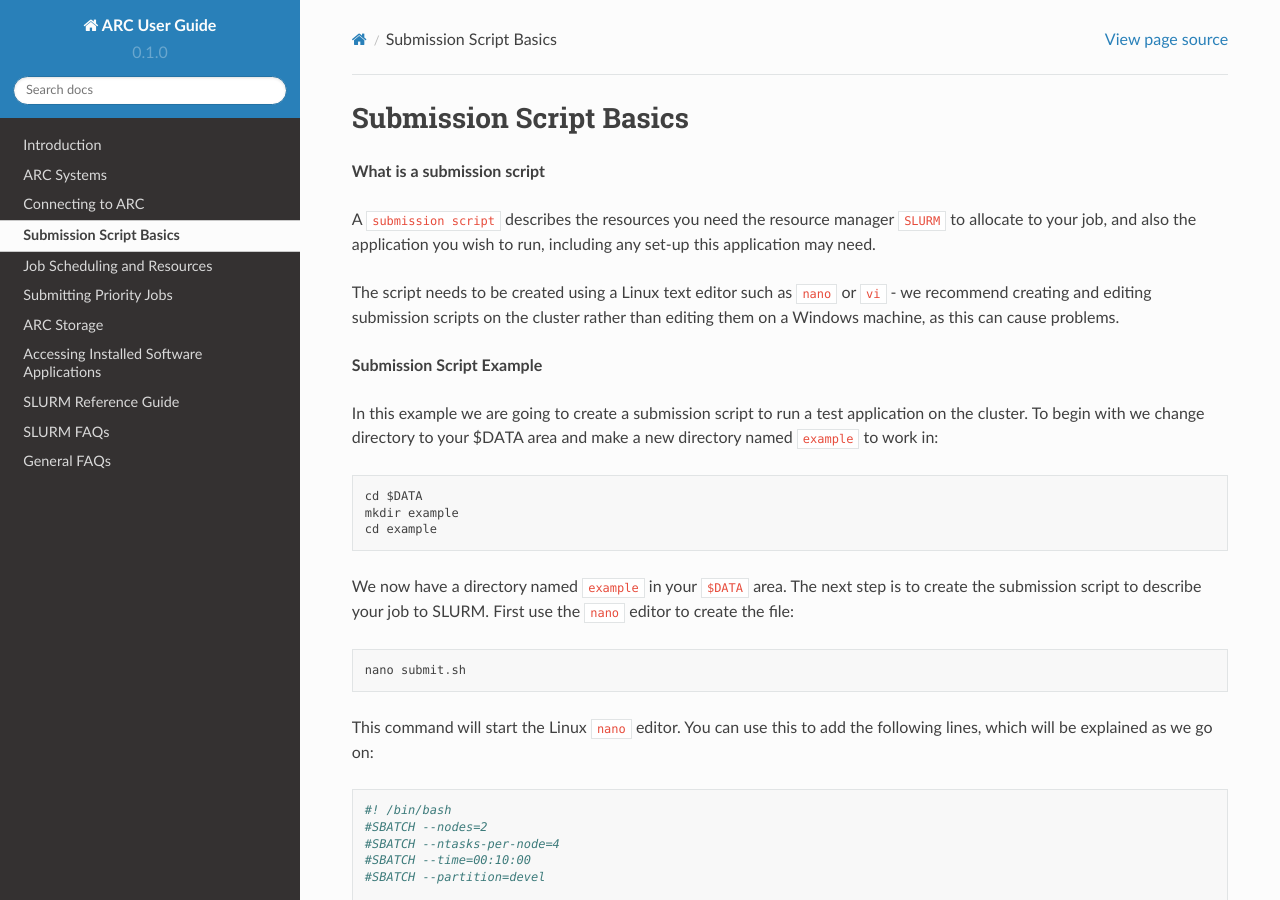
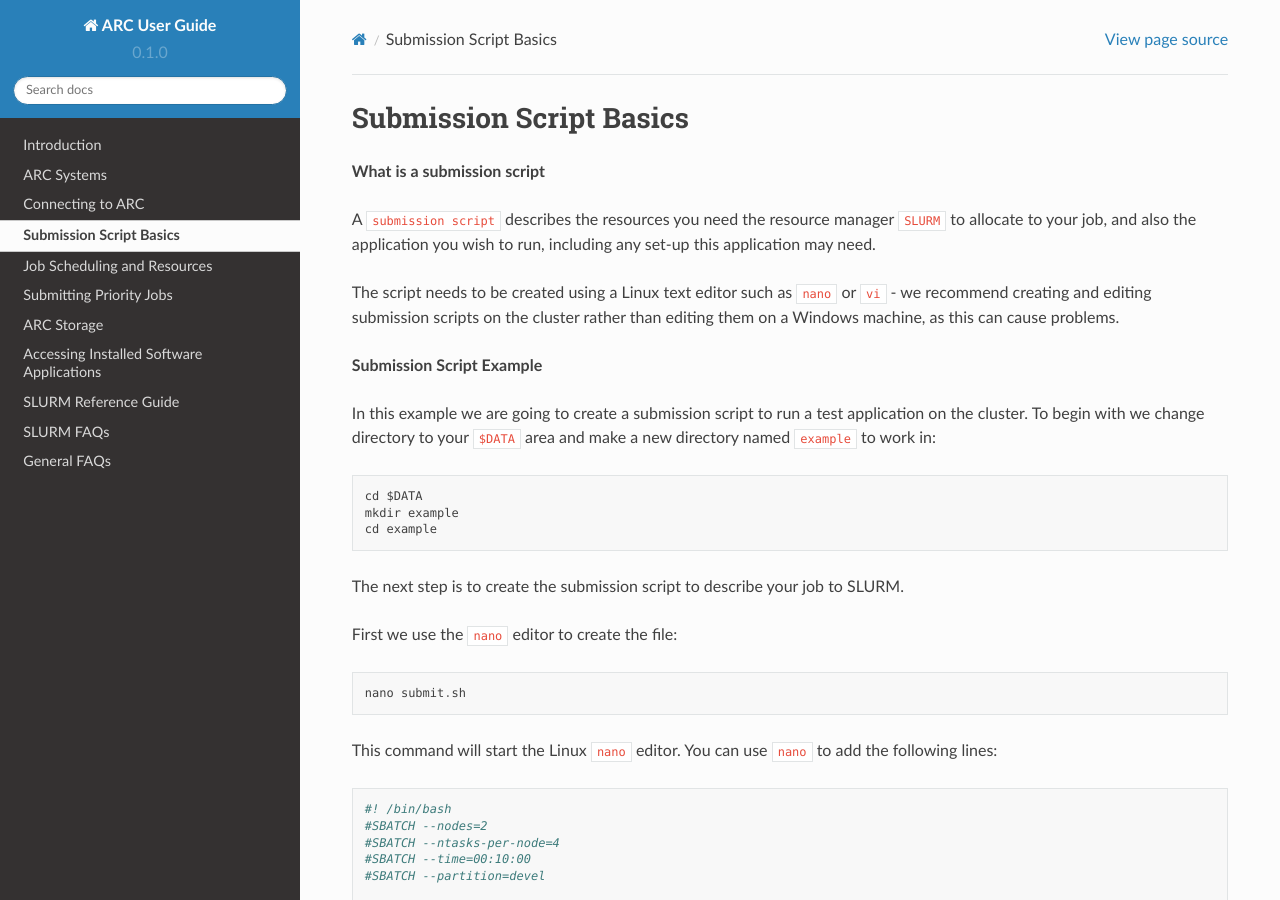
Before and after one commit to tina-friedrich/arc-user-guide, a Sphinx documentation site: the page built from docs/source/arc-script-basics.rst, in a window 1280 px wide and 900 px high. Built offline with Sphinx 7.4.7 and the Read the Docs theme 2.0.0, drawn with Linux system fonts in a browser that asks for light colours.

Commit message:
Update arc-script-basics.rst

```diff
--- a/docs/source/arc-script-basics.rst
+++ b/docs/source/arc-script-basics.rst
@@ -11,17 +11,19 @@ The script needs to be created using a Linux text editor such as ``nano`` or ``v
 
 **Submission Script Example**
 
-In this example we are going to create a submission script to run a test application on the cluster. To begin with we change directory to your $DATA area and make a new directory named ``example`` to work in::
+In this example we are going to create a submission script to run a test application on the cluster. To begin with we change directory to your ``$DATA`` area and make a new directory named ``example`` to work in::
 
   cd $DATA
   mkdir example
   cd example
 
-We now have a directory named ``example`` in your ``$DATA`` area. The next step is to create the submission script to describe your job to SLURM. First use the ``nano`` editor to create the file::
+The next step is to create the submission script to describe your job to SLURM.
+
+First we use the ``nano`` editor to create the file::
 
   nano submit.sh
 
-This command will start the Linux ``nano`` editor. You can use this to add the following lines, which will be explained as we go on::
+This command will start the Linux ``nano`` editor. You can use ``nano`` to add the following lines::
 
   #! /bin/bash
   #SBATCH --nodes=2
```
